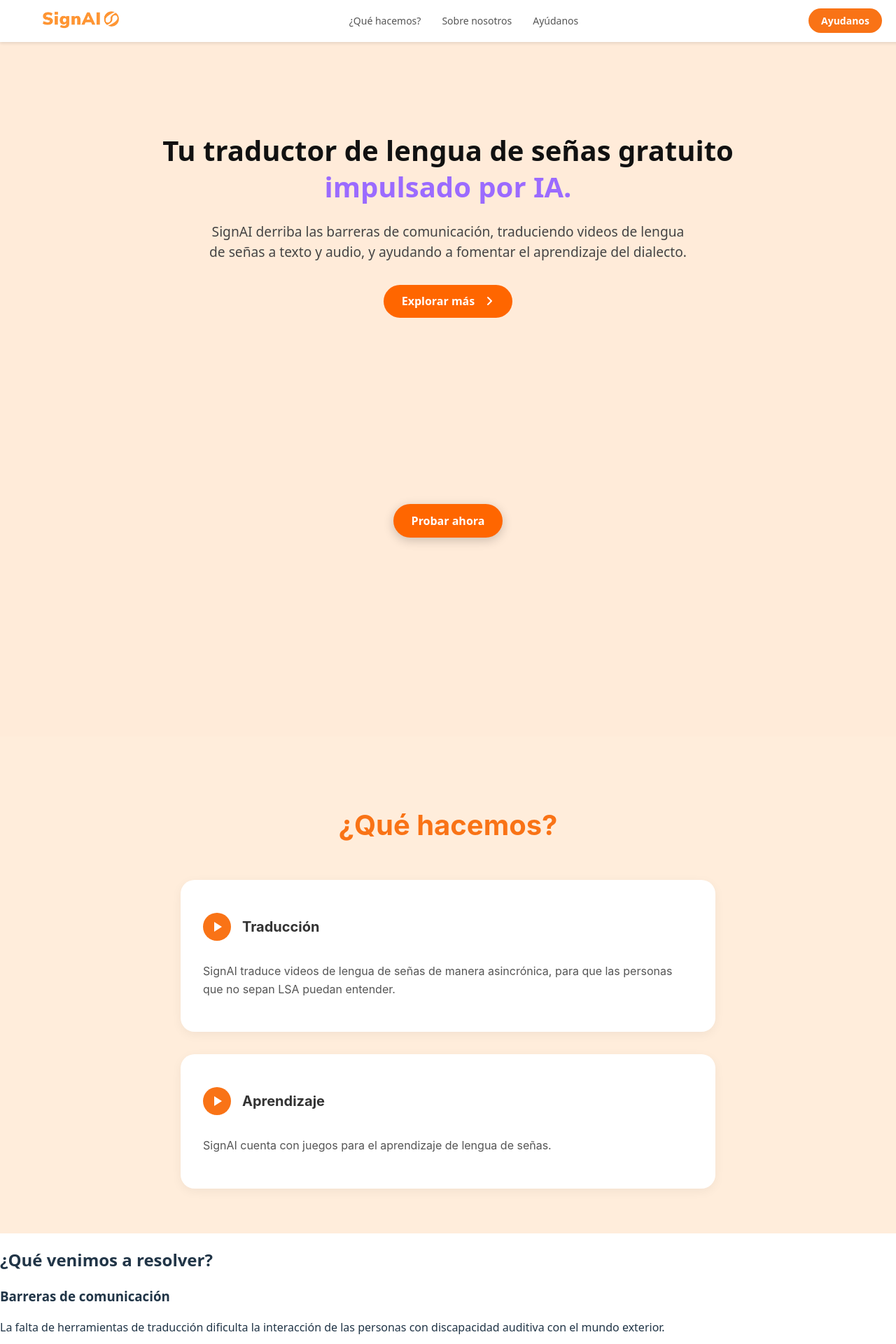
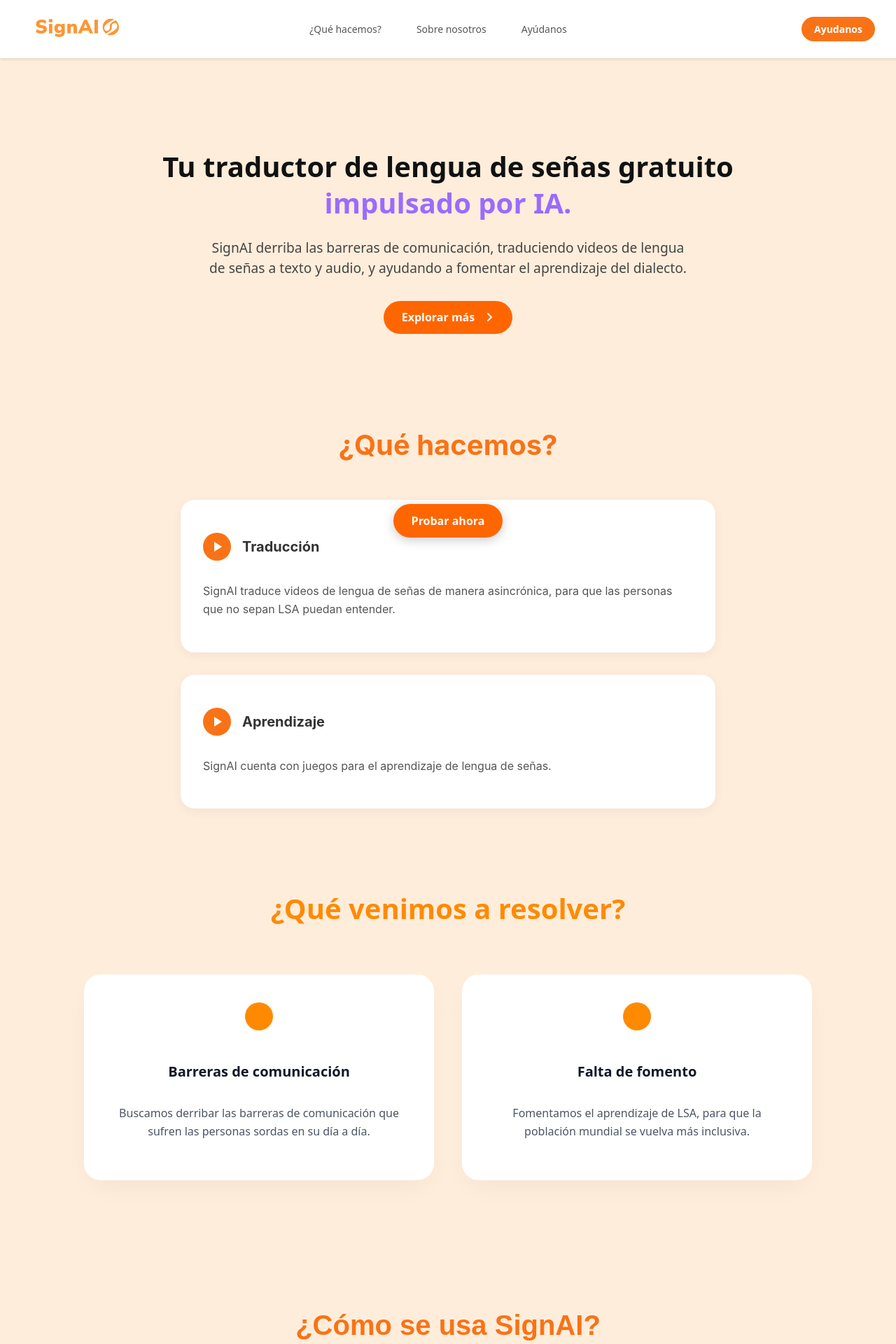
Before and after one commit to tomasgrinstein/landing-sn-new, a React (Vite) app: page / in a window 1280 px wide. Shown: the top 1920 px of the page at 70% size. Built offline with nearby package versions, Linux system fonts and the light colour scheme.

Commit message:
reader con estilo hecho + retoques

```diff
--- a/src/components/ComoSeUsa.css
+++ b/src/components/ComoSeUsa.css
@@ -1,4 +1,4 @@
-.how-it-works-container {
+.como-se-usa-container {
   background-color: #FFEDDB;
   padding: 4rem 2rem;
   font-family: sans-serif;
@@ -7,15 +7,16 @@
   align-items: center;
 }
 
-/* --- Título --- */
-.how-it-works-title {
+.como-se-usa-title {
   font-size: 2.5rem;
   color: #F97316;
   margin-bottom: 3rem;
-  font-weight: bold;
+  font-weight:bold;
+}
+.text-extrabold{
+  font-weight:800;
 }
 
-/* --- Contenedor de Pasos --- */
 .steps-wrapper {
   display: flex;
   justify-content: center;
@@ -25,7 +26,6 @@
   max-width: 1000px;
 }
 
-/* --- Componente de Paso Individual --- */
 .step-container {
   display: flex;
   flex-direction: column;
@@ -33,6 +33,7 @@
   text-align: center;
   max-width: 200px;
   margin: 1rem;
+  margin-inline: 3rem;
 }
 
 .circle {
@@ -45,7 +46,6 @@
   justify-content: center;
   align-items: center;
   margin-bottom: 1.5rem;
-  transition: transform 0.3s ease, box-shadow 0.3s ease;
 }
 
 .step-text {
--- a/src/components/ComoSeUsa.jsx
+++ b/src/components/ComoSeUsa.jsx
@@ -43,7 +43,9 @@
 
   return (
     <section className="como-se-usa-container">
-      <h2 className="como-se-usa-title">¿Cómo se usa?</h2>
+      <h2 className="como-se-usa-title">
+        ¿Cómo se usa <span className="text-extrabold">SignAI</span>?
+      </h2>
       <div className="steps-wrapper">
         {stepsData.map((step, index) => (
           <Step key={index} icon={step.icon} text={step.text} />
--- a/src/components/Header.css
+++ b/src/components/Header.css
@@ -1,11 +1,11 @@
 .header {
   background-color: white;
-  padding: 10px 20px;
+  padding: 20px 10px;
   box-shadow: 0 2px 4px rgba(0,0,0,0.1);
   position: sticky;
   top: 0;
-  z-index: 100; /* Asegura que se mantenga por encima de otro contenido */
-  background-color: white; /* O el color que tenga tu header para que no se vea transparente */
+  z-index: 100;
+  background-color: white;
   width: 100%;
 }
 
@@ -15,18 +15,22 @@
   display: flex;
   align-items: center;
   justify-content: space-between;
+  position: relative;
 }
 
 /* Logo */
 .logo img {
-  width: 110px;
+  width: 120px;
   height: auto;
 }
 
 /* Navegación */
 .nav {
   display: flex;
-  gap: 30px;
+  gap: 50px;
+  position: absolute;
+  left:48%;
+  transform: translateX(-50%);
 }
 
 .nav a {
@@ -51,7 +55,6 @@
   font-weight: 600;
   font-size: 14px;
   cursor: pointer;
-  transition: background-color 0.2s ease;
 }
 
 .btn-unete:hover {
--- a/src/components/apa.css
+++ b/src/components/apa.css
@@ -1,8 +1,7 @@
 .apa-hero {
-  background-color: #FFEBD9;
+  background-color: #FFEDDB; /* Fondo durazno */
   padding: 6rem 2rem;
   text-align: center;
-  min-height: 100vh;
 }
 
 .apa-container {
@@ -19,7 +18,7 @@
 }
 
 .apa-highlight {
-  color: #9b6bff;
+  color: #9b6bff; /* Violeta como en el mockup */
 }
 
 .apa-subtitle {
--- a/src/components/hacer.css
+++ b/src/components/hacer.css
@@ -1,6 +1,6 @@
 .que-hacemos-section {
   background-color: #FFEDDB;
-  padding: 4rem 2rem;
+  padding-bottom: 4rem 2rem;
   font-family: -apple-system, BlinkMacSystemFont, 'Segoe UI', Roboto, 'Helvetica Neue', Arial, sans-serif;
   display: flex;
   justify-content: center;
--- /dev/null
+++ b/src/components/reader.css
@@ -0,0 +1,69 @@
+.reader {
+  background-color: #FFEDDB;
+  padding: 5rem 1rem;
+  text-align: center;
+}
+
+.container {
+  max-width: 1280px;
+  margin: 0 auto;
+  padding: 0 1rem;
+}
+
+.reader__title {
+  color: #FF8A00;
+  font-size: 2.5rem;
+  font-weight: 700;
+  margin-bottom: 4rem;
+}
+
+.reader__cards-container {
+  display: flex;
+  justify-content: center;
+  align-items: stretch;
+  gap: 2.5rem;
+  flex-wrap: wrap;
+}
+
+.problem-card {
+  background-color: #ffffff;
+  padding: 2.5rem;
+  border-radius: 1.5rem;
+  max-width: 420px;
+  width: 100%;
+  box-shadow: 0px 15px 40px -10px rgba(0, 0, 0, 0.05);
+  display: flex;
+  flex-direction: column;
+  align-items: center;
+}
+
+.problem-card__circle {
+  width: 2.5rem;
+  height: 2.5rem;
+  background-color: #FF8A00;
+  border-radius: 50%;
+  margin-bottom: 1.5rem;
+}
+
+.problem-card__title {
+  font-size: 1.25rem;
+  font-weight: 700;
+  color: #111827;
+  margin-bottom: 1rem;
+}
+
+.problem-card__description {
+  color: #4B5563;
+  line-height: 1.6;
+}
+
+@media (max-width: 768px) {
+  .reader__title {
+    font-size: 2rem;
+  }
+
+  .reader__cards-container {
+    flex-direction: column;
+    align-items: center;
+  }
+}
--- a/src/components/reader.jsx
+++ b/src/components/reader.jsx
@@ -1,24 +1,25 @@
 // src/components/reader.jsx
 import React from 'react';
+import './reader.css'
 
-// Separamos los datos para mantener el código limpio y fácil de leer.
 const problemData = [
   {
     title: 'Barreras de comunicación',
-    description: 'La falta de herramientas de traducción dificulta la interacción de las personas con discapacidad auditiva con el mundo exterior.'
+    description: 'Buscamos derribar las barreras de comunicación que sufren las personas sordas en su día a día.'
   },
   {
     title: 'Falta de fomento',
-    description: 'La poca visibilidad de la lengua de señas limita su aprendizaje y uso, perpetuando las barreras existentes.'
+    description: 'Fomentamos el aprendizaje de LSA, para que la población mundial se vuelva más inclusiva.'
   }
 ];
 
 // Componente para una tarjeta individual.
 const ProblemCard = ({ title, description }) => {
   return (
-    <div className="bg-white p-6 rounded-lg shadow-md hover:shadow-lg transition-shadow duration-300">
-      <h3 className="text-xl font-bold text-gray-800 mb-2">{title}</h3>
-      <p className="text-gray-600">{description}</p>
+    <div className="problem-card">
+      <div className="problem-card__circle"></div>
+      <h3 className="problem-card__title">{title}</h3>
+      <p className="problem-card__description">{description}</p>
     </div>
   );
 };
@@ -26,10 +27,10 @@
 // Componente principal de la sección.
 const Reader = () => {
   return (
-    <section id="what-we-solve" className="py-16 bg-gray-50">
-      <div className="container mx-auto px-4 text-center">
-        <h2 className="text-3xl md:text-4xl font-bold text-gray-800 mb-12">¿Qué venimos a resolver?</h2>
-        <div className="flex flex-col md:flex-row justify-center items-stretch gap-8">
+    <section id="what-we-solve" className="reader">
+      <div className="container">
+        <h2 className="reader__title">¿Qué venimos a resolver?</h2>
+        <div className="reader__cards-container">
           {problemData.map((problem, index) => (
             <ProblemCard key={index} title={problem.title} description={problem.description} />
           ))}
```
